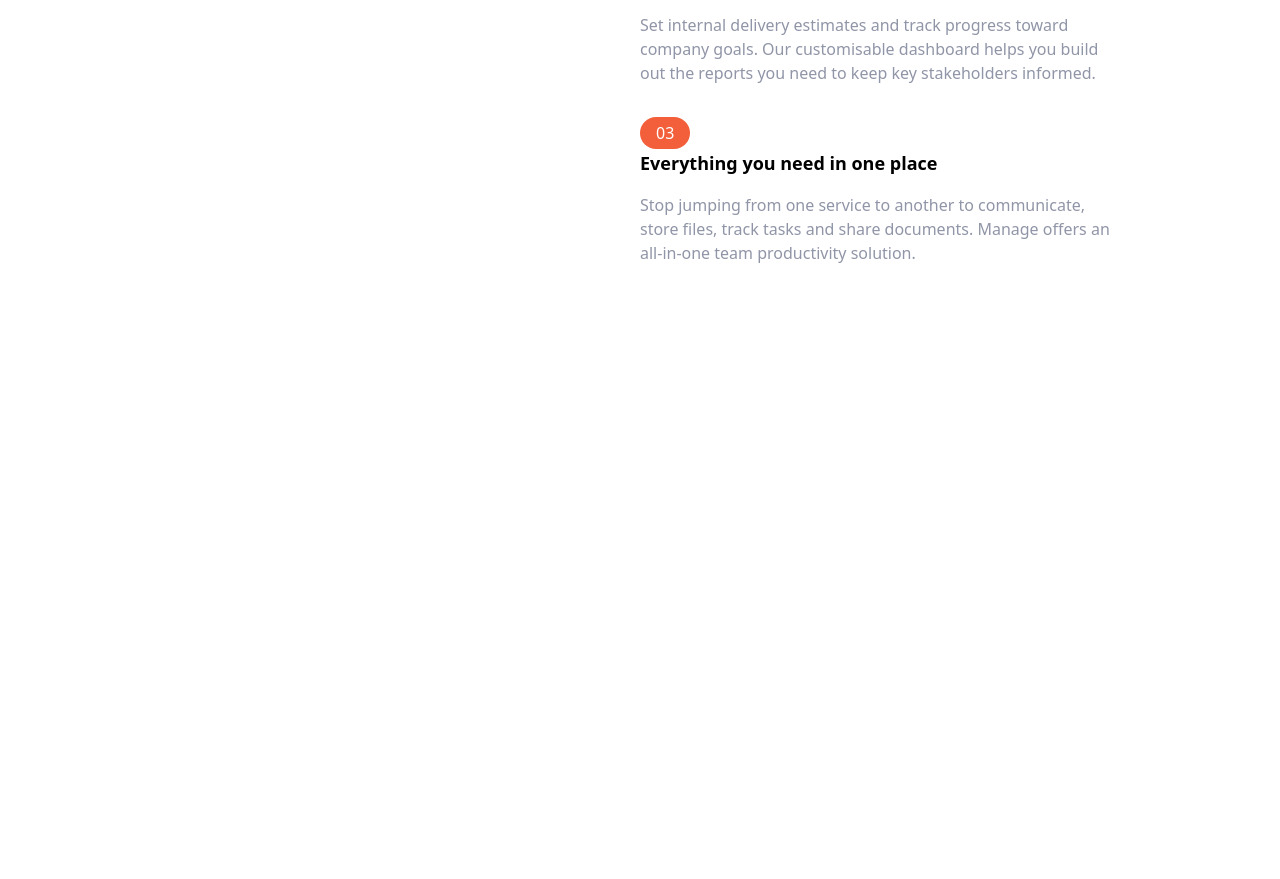
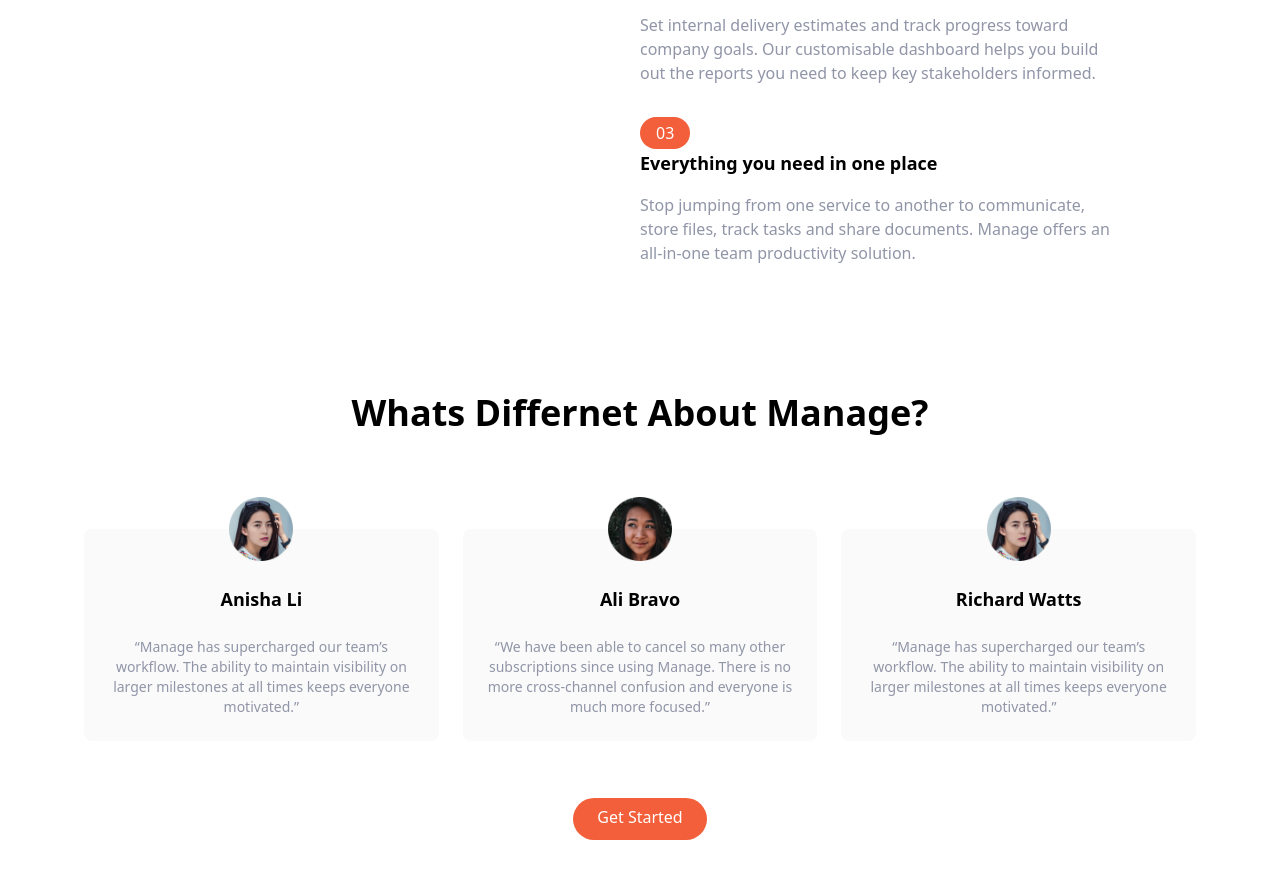
Before and after one commit to bilalgit98/TailwindCrashCourse, a website: page index.html in a window 1280 px wide. Shown: the part 923-1802 px from the top of the page. Before the commit the page ends 1188 px from the top, so only its background shows below. Drawn offline with Linux system fonts and the light colour scheme.

Commit message:
Testimonial Section

```diff
--- a/index.html
+++ b/index.html
@@ -180,5 +180,65 @@
         </div>
       </div>
     </section>
+
+    <!--Testimonials-->
+    <section id="testimonials">
+      <!--Container to heading and testimonial blocks-->
+      <div class="max-w-6xl px-5 mx-auto mt-32 text-center">
+        <!--Heading-->
+        <h2 class="text-4xl font-bold text-center">
+          Whats Differnet About Manage?
+        </h2>
+        <!--Testimonials Container-->
+        <div class="flex flex-col mt-24 md:flex-row md:space-x-6">
+          <!--Testimonial 1-->
+          <div
+            class="flex flex-col items-center p-6 space-y-6 rounded-lg bg-veryLightGray md:w-1/3"
+          >
+            <img src="img/avatar-anisha.png" class="w-16 -mt-14" alt="" />
+            <h5 class="text-lg font-bold">Anisha Li</h5>
+            <p class="text-sm text-darkGrayishBlue">
+              “Manage has supercharged our team’s workflow. The ability to
+              maintain visibility on larger milestones at all times keeps
+              everyone motivated.”
+            </p>
+          </div>
+
+          <!--Testimonial 2-->
+          <div
+            class="hidden flex-col items-center p-6 space-y-6 rounded-lg bg-veryLightGray md:flex md:w-1/3"
+          >
+            <img src="img/avatar-ali.png" class="w-16 -mt-14" alt="" />
+            <h5 class="text-lg font-bold">Ali Bravo</h5>
+            <p class="text-sm text-darkGrayishBlue">
+              “We have been able to cancel so many other subscriptions since
+              using Manage. There is no more cross-channel confusion and
+              everyone is much more focused.”
+            </p>
+          </div>
+
+          <!--Testimonial 3-->
+          <div
+            class="hidden flex-col items-center p-6 space-y-6 rounded-lg bg-veryLightGray md:flex md:w-1/3"
+          >
+            <img src="img/avatar-anisha.png" class="w-16 -mt-14" alt="" />
+            <h5 class="text-lg font-bold">Richard Watts</h5>
+            <p class="text-sm text-darkGrayishBlue">
+              “Manage has supercharged our team’s workflow. The ability to
+              maintain visibility on larger milestones at all times keeps
+              everyone motivated.”
+            </p>
+          </div>
+        </div>
+        <!-- Button -->
+        <div class="my-16">
+          <a
+            href="#"
+            class="p-3 px-6 pt-2 text-white bg-brightRed rounded-full baseline hover:bg-brightRedLight"
+            >Get Started</a
+          >
+        </div>
+      </div>
+    </section>
   </body>
 </html>
```
Also changed, not shown: css/main.css.
